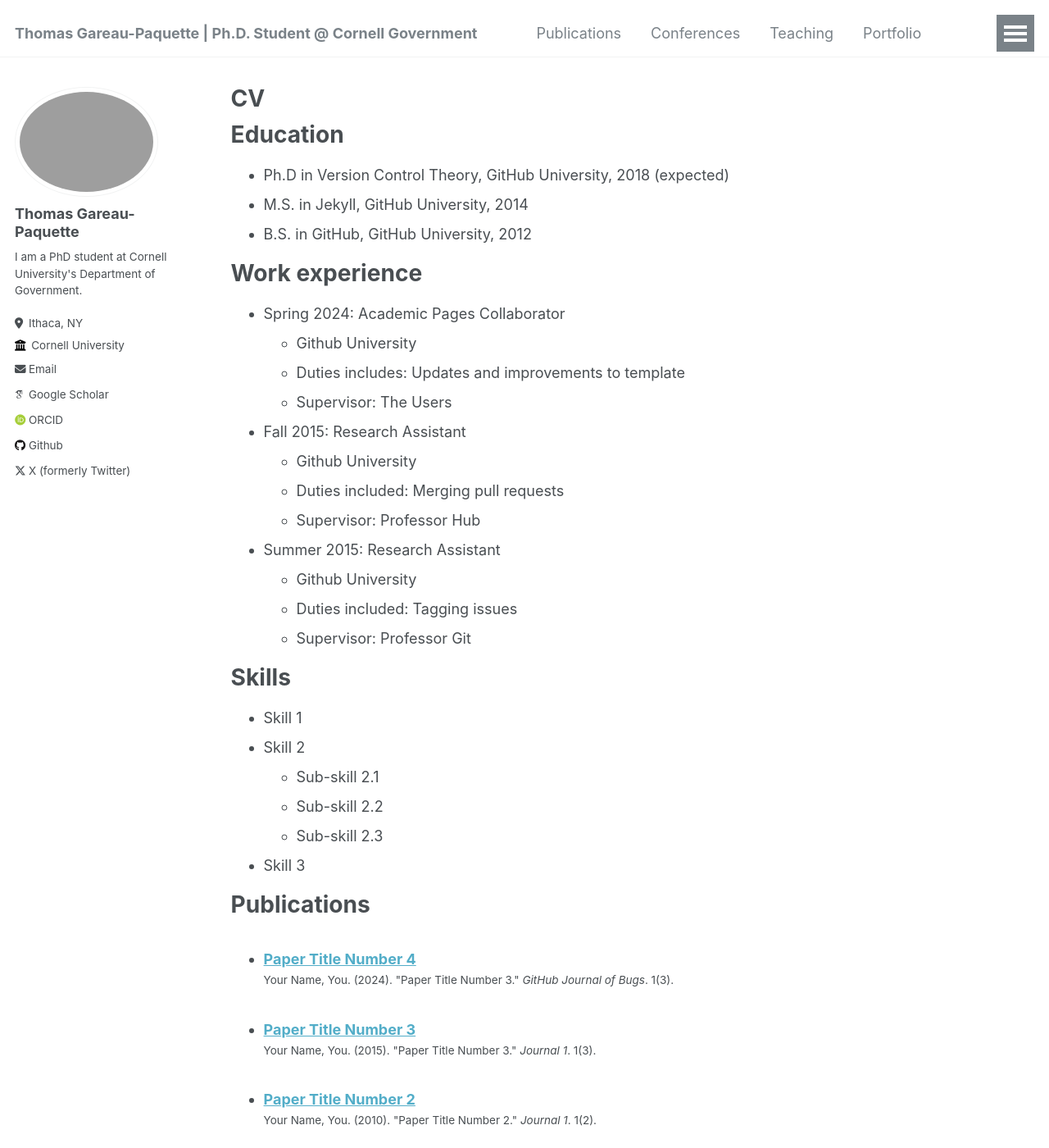
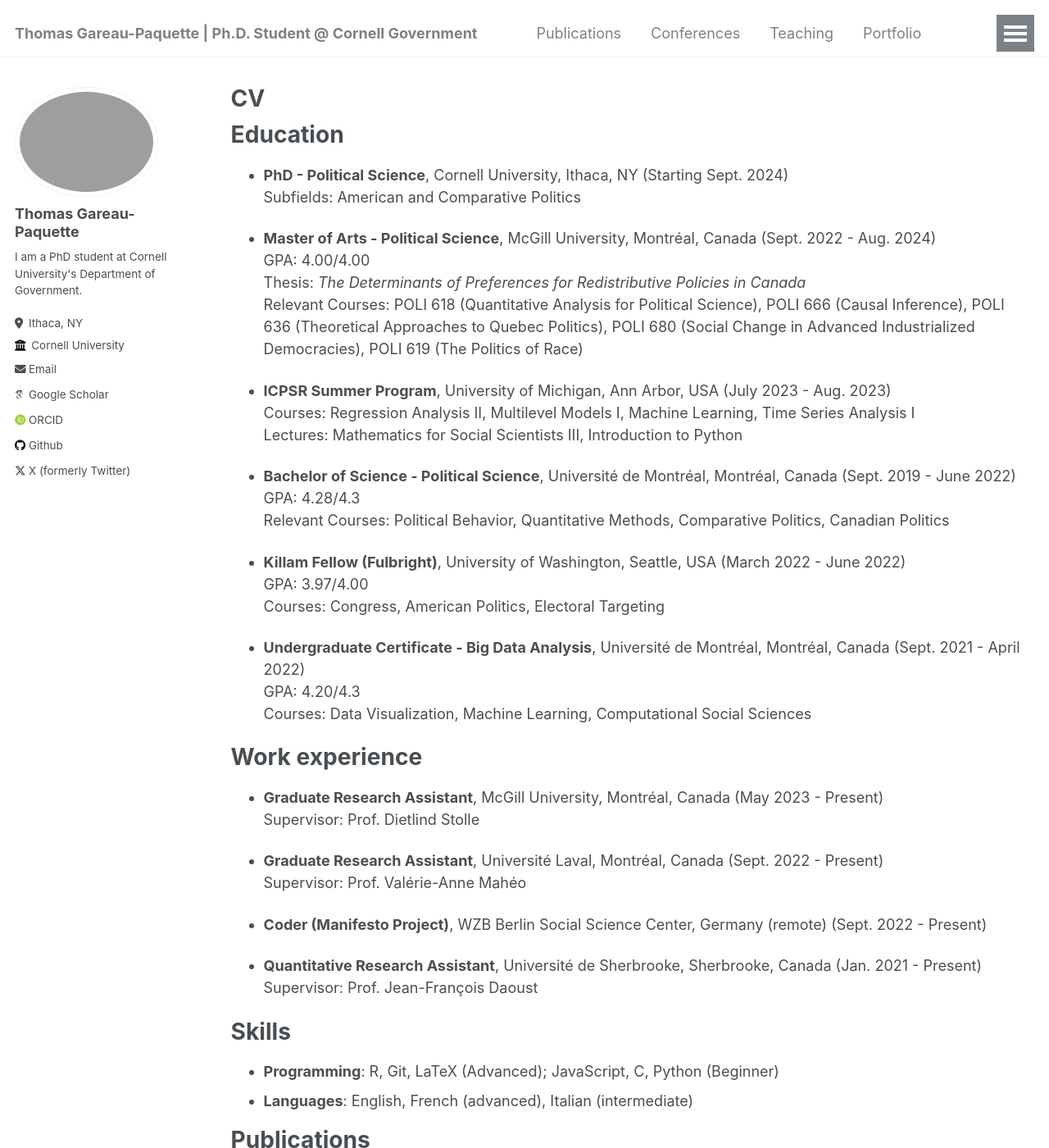
Before and after one commit to ThomasGareau/thomasgareau, a Jekyll site: the page built from _pages/cv.md, in a window 1280 px wide and 1400 px high. Shown: the whole window at 82% size. Built offline with Jekyll 4.4.1, drawn with Linux system fonts in a browser that asks for light colours; some web fonts are replaced; some of the changed text lies outside the part shown.

Commit message:
Redo commit CV

```diff
--- a/_pages/cv.md
+++ b/_pages/cv.md
@@ -11,35 +11,47 @@ redirect_from:
 
 Education
 ======
-* Ph.D in Version Control Theory, GitHub University, 2018 (expected)
-* M.S. in Jekyll, GitHub University, 2014
-* B.S. in GitHub, GitHub University, 2012
+* **PhD - Political Science**, Cornell University, Ithaca, NY (Starting Sept. 2024)
+  Subfields: American and Comparative Politics
+
+* **Master of Arts - Political Science**, McGill University, Montréal, Canada (Sept. 2022 - Aug. 2024)
+  GPA: 4.00/4.00
+  Thesis: *The Determinants of Preferences for Redistributive Policies in Canada*
+  Relevant Courses: POLI 618 (Quantitative Analysis for Political Science), POLI 666 (Causal Inference), POLI 636 (Theoretical Approaches to Quebec Politics), POLI 680 (Social Change in Advanced Industrialized Democracies), POLI 619 (The Politics of Race)
+
+* **ICPSR Summer Program**, University of Michigan, Ann Arbor, USA (July 2023 - Aug. 2023)
+  Courses: Regression Analysis II, Multilevel Models I, Machine Learning, Time Series Analysis I
+  Lectures: Mathematics for Social Scientists III, Introduction to Python
+
+* **Bachelor of Science - Political Science**, Université de Montréal, Montréal, Canada (Sept. 2019 - June 2022)
+  GPA: 4.28/4.3
+  Relevant Courses: Political Behavior, Quantitative Methods, Comparative Politics, Canadian Politics
+
+* **Killam Fellow (Fulbright)**, University of Washington, Seattle, USA (March 2022 - June 2022)
+  GPA: 3.97/4.00
+  Courses: Congress, American Politics, Electoral Targeting
+
+* **Undergraduate Certificate - Big Data Analysis**, Université de Montréal, Montréal, Canada (Sept. 2021 - April 2022)
+  GPA: 4.20/4.3
+  Courses: Data Visualization, Machine Learning, Computational Social Sciences
 
 Work experience
 ======
-* Spring 2024: Academic Pages Collaborator
-  * Github University
-  * Duties includes: Updates and improvements to template
-  * Supervisor: The Users
+* **Graduate Research Assistant**, McGill University, Montréal, Canada (May 2023 - Present)
+  Supervisor: Prof. Dietlind Stolle
 
-* Fall 2015: Research Assistant
-  * Github University
-  * Duties included: Merging pull requests
-  * Supervisor: Professor Hub
+* **Graduate Research Assistant**, Université Laval, Montréal, Canada (Sept. 2022 - Present)
+  Supervisor: Prof. Valérie-Anne Mahéo
 
-* Summer 2015: Research Assistant
-  * Github University
-  * Duties included: Tagging issues
-  * Supervisor: Professor Git
+* **Coder (Manifesto Project)**, WZB Berlin Social Science Center, Germany (remote) (Sept. 2022 - Present)
+
+* **Quantitative Research Assistant**, Université de Sherbrooke, Sherbrooke, Canada (Jan. 2021 - Present)
+  Supervisor: Prof. Jean-François Daoust
 
 Skills
 ======
-* Skill 1
-* Skill 2
-  * Sub-skill 2.1
-  * Sub-skill 2.2
-  * Sub-skill 2.3
-* Skill 3
+* **Programming**: R, Git, LaTeX (Advanced); JavaScript, C, Python (Beginner)
+* **Languages**: English, French (advanced), Italian (intermediate)
 
 Publications
 ======
@@ -61,4 +73,23 @@ Teaching
 
 Service and leadership
 ======
-* Currently signed in to 43 different slack teams
+* **Currently signed in to 43 different slack teams**
+
+Peer Reviewing
+======
+* *British Journal of Political Science (BJPOLS)*
+* *McGill Journal of Human Behaviour*
+
+Volunteering Experiences (Academia)
+======
+* **Corrector**, Revue Possibles, Montréal, Canada (April 2022 - Present)
+* **Replicator**, Montreal Replication Games, Montréal, Canada (August 2023)
+* **Lead Editor for North America**, London Politica, UK (remote) (Sept. 2021 - July 2023)
+* **Mentor**, Foundation for International Understanding Through Students, Seattle, WA (March 2022 - June 2022)
+
+Awards and Honours
+======
+* **Best Political Science Cumulative GPA Award [2019-2022 Cohort]**, Université de Montréal (2023)
+* **Master's Training Scholarship**, FRQSC (2023-2024)
+* **Canada Graduate Scholarship (CGS M)**, SSHRC (2022-2023)
+* **Travel Grant (conferences)**, CECD (2023)
```
